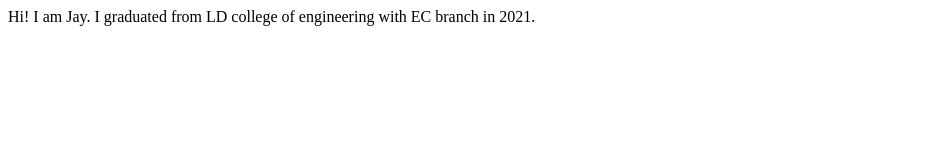
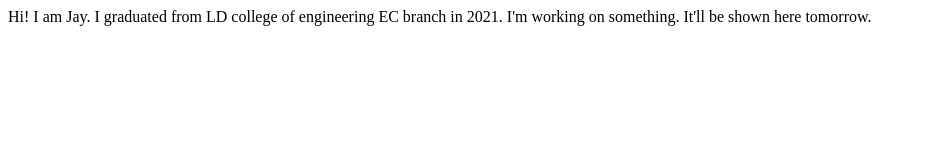
Before and after one commit to jaysharma21/jaysharma-portfolio, a plain HTML site: page index.html in a window 1280 px wide. Shown: the whole page, without its empty margins (0-926 px from the left). Drawn offline with Linux system fonts and the light colour scheme.

Commit message:
Update details of project

```diff
--- a/index.html
+++ b/index.html
@@ -7,7 +7,9 @@
     <title>Jay's site</title>
 </head>
 <body>
-    Hi! I am Jay. I graduated from LD college of engineering with EC branch
+    Hi! I am Jay. I graduated from LD college of engineering EC branch
     in 2021.
+
+    I'm working on something. It'll be shown here tomorrow.
 </body>
 </html>
```
